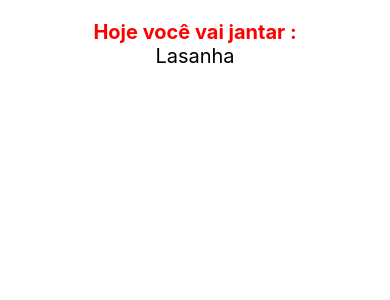
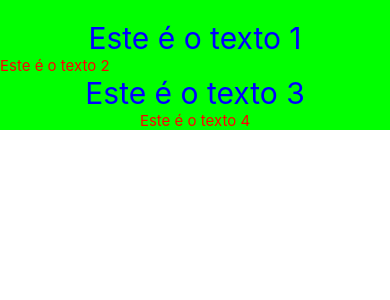
Before and after one commit to FranciscoWallison/Estudos--ReactNative, a React Native app in the folder React Native Basico/PrimeiroProjeto/: screen / in a window 390 px wide. Shown: the top 300 px of the page. Built offline with nearby package versions, Linux system fonts and the light colour scheme.

Commit message:
gitflow-feature-stash: GruposStyles Grupos de Styles

```diff
--- a/React Native Basico/PrimeiroProjeto/App.js
+++ b/React Native Basico/PrimeiroProjeto/App.js
@@ -1,43 +1,35 @@
 import React, { Component } from 'react';
-import { View, Text } from 'react-native';
-
-class Janta extends Component
-{
-  constructor(props){
-    super(props);
-    this.state = {comida:props.comida};
-    var comidas = ['Pizza', 'Lasanha', 'Burger', 'Sopa', 'Arroz'];
-
-    setInterval(()=> {
-      this.setState(previousState => {
-        var n = Math.floor( Math.random() * comidas.length );
-        return {comida: comidas[n]};
-      });
-    }, 1000);
-
-  }
-
-  render() {
-
-    return (
-      <View>
-        <Text style={{textAlign:'center', fontWeight:'bold', fontSize:20, color:'red'}}>Hoje você vai jantar :</Text>
-        <Text style={{textAlign:'center', fontSize:20, }}>{this.state.comida}</Text>
-      </View>
-    );
-  }
-}
-
+import { View, Text, StyleSheet } from 'react-native';
 
 export default class PrimeiroProjeto extends Component {
 
   render(){
 
     return (
-      <View style={{ paddingTop:20 }}>
-        <Janta comida='Bolachar'/>
+      <View style={styles.padrao}>
+        <Text style={styles.azulGrande}>Este é o texto 1</Text>
+        <Text style={styles.vermelhor}>Este é o texto 2</Text>
+        <Text style={[styles.vermelhor, styles.azulGrande]}>Este é o texto 3</Text>
+        <Text style={[styles.azulGrande, styles.vermelhor]}>Este é o texto 4</Text>
       </View>
 
     );
   }
 }
+
+const styles = StyleSheet.create({
+  padrao: {
+    paddingTop:20,
+    backgroundColor:'#00FF00'
+  },
+  azulGrande: {
+    color: '#0000FF',
+    fontSize:30,
+    textAlign:'center'
+  },
+  vermelhor: {
+    color: '#FF0000',
+    fontSize:15
+  }
+
+});
```
